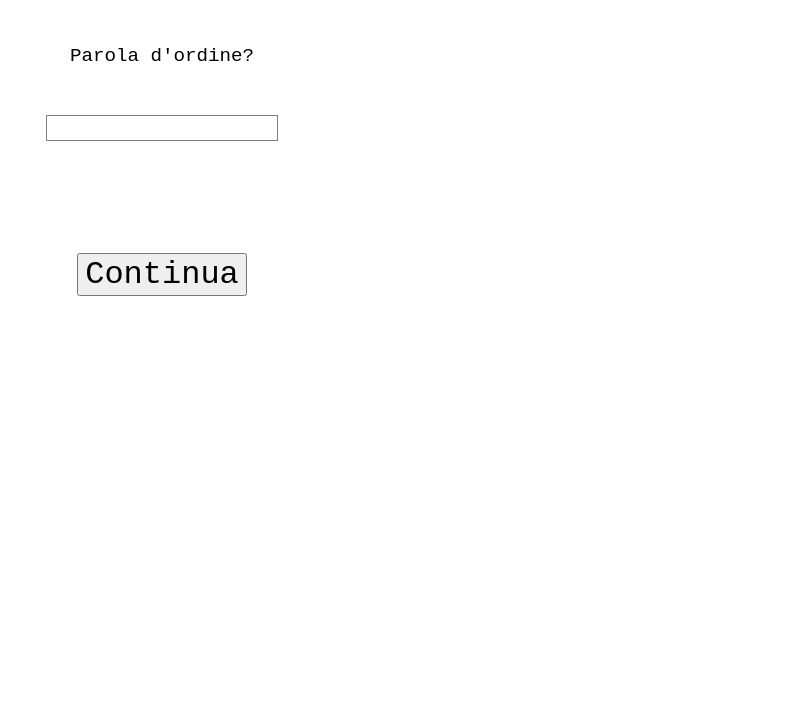
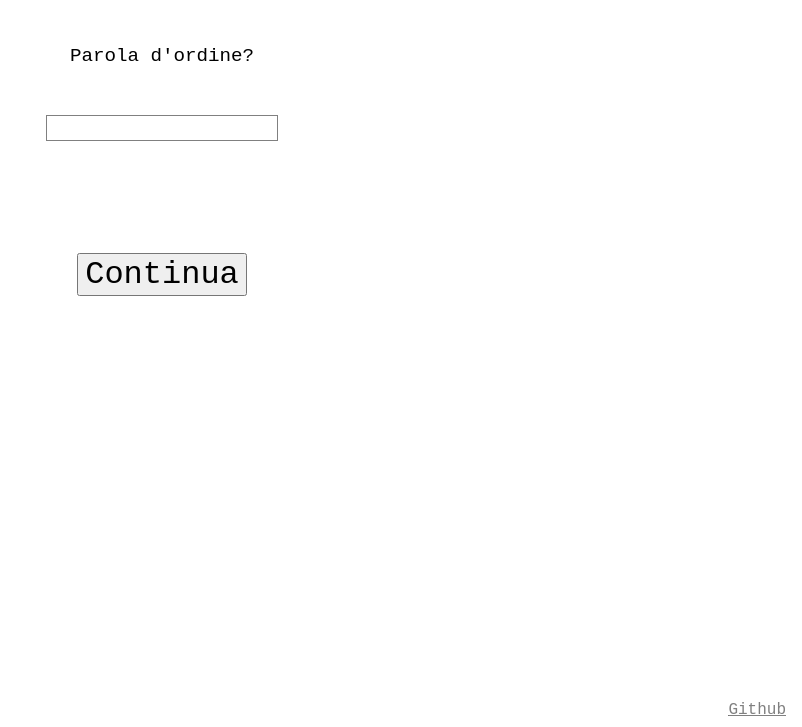
Before and after one commit to e-magon/videodl, a website: page public/index.html in a window 1280 px wide. Shown: the part 73-800 px from the top of the page, without its empty margins (478-1280 px from the left). Drawn offline with Linux system fonts and the light colour scheme.

Commit message:
Added Github link on the password page

```diff
--- a/public/index.html
+++ b/public/index.html
@@ -18,6 +18,9 @@
       </div>
       <div class="button_div">
         <button id="psw_button" type="button" onclick="checkPsw()"> Continua </button>
+      </div>
+      <div class="github_div">
+        <a href="https://github.com/e-magon/videodl"> Github </a>
       </div>
     </div>
     <div id="page1" style="display: none;">
```
